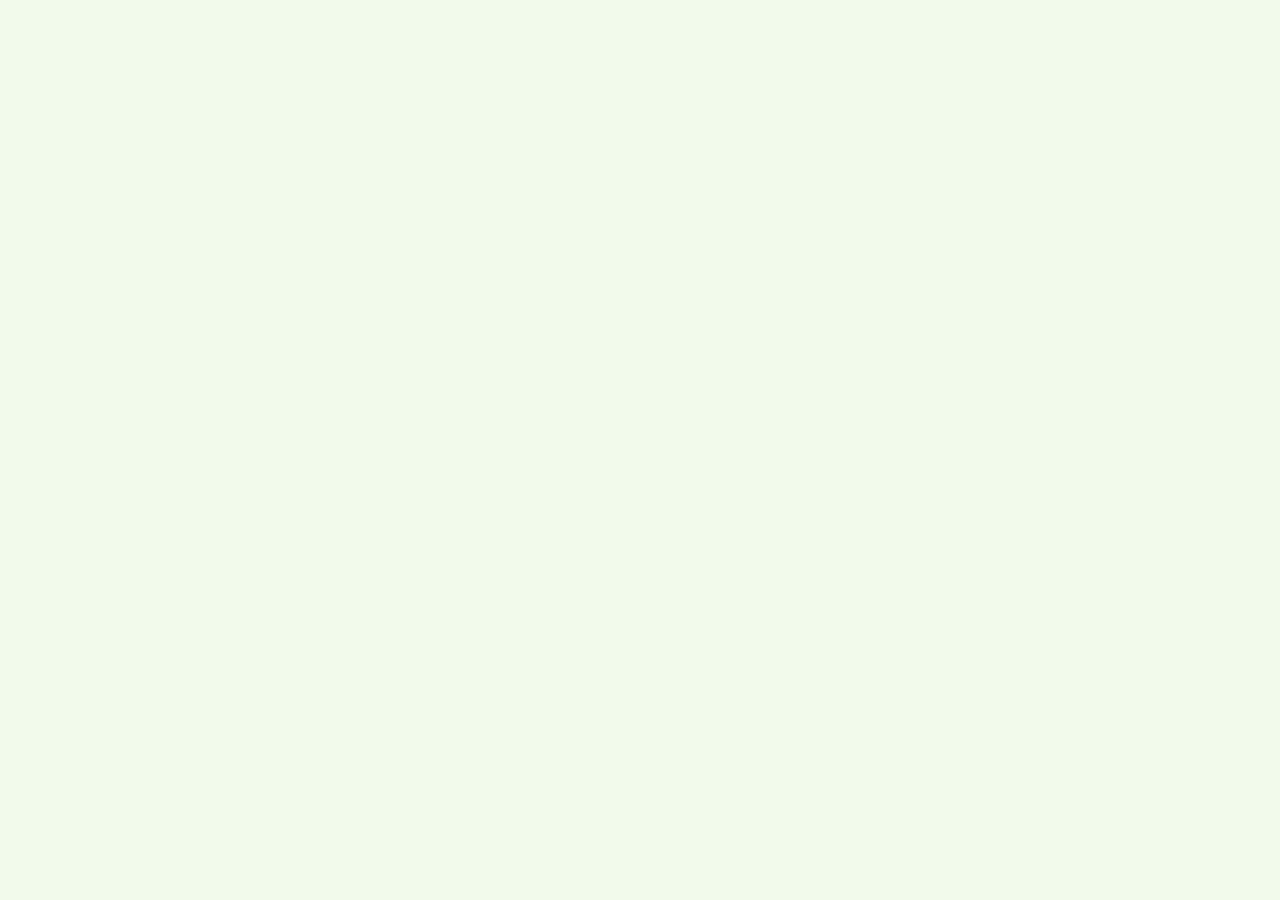
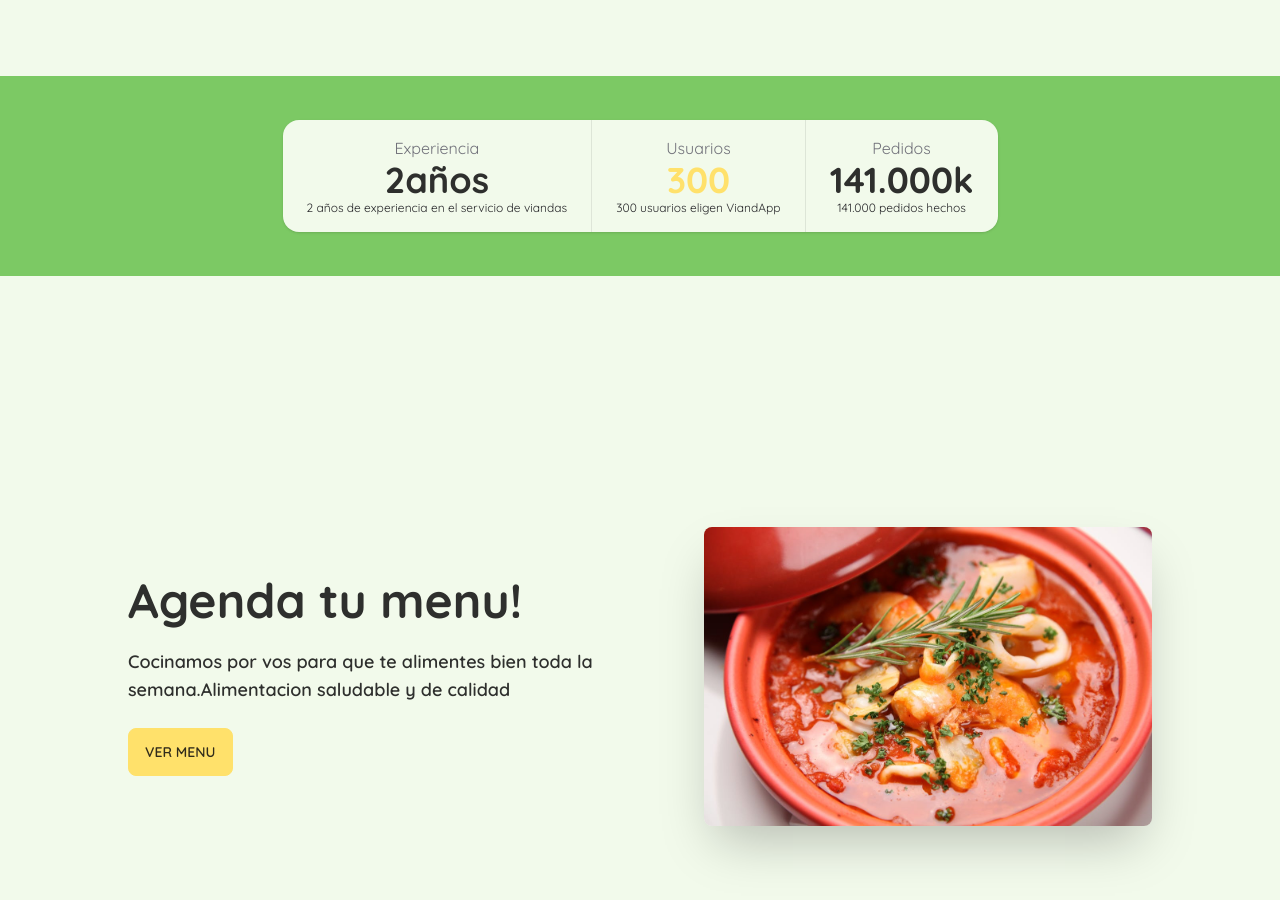
Before and after one commit to ProyectoFinal-Henry/Vianda-app, a Next.js app: page / in a window 1280 px wide. Shown: the part 1360-2260 px from the top of the page. Before the commit the page ends 1276 px from the top, so only its background shows below. Built offline with nearby package versions, Linux system fonts and the light colour scheme.

Commit message:
Landing components changes

```diff
--- a/src/app/page.js
+++ b/src/app/page.js
@@ -3,6 +3,8 @@ import Image from "next/image";
 import Link from "next/link";
 import { useEffect, useState } from "react";
 import { HowWorks } from "@/components/LandingComponents/HowWorks";
+import InfoEmpresa from "@/components/LandingComponents/InfoEmpresa";
+import CallToAction from "@/components/LandingComponents/CallToAction";
 
 const data = [
   {
@@ -76,6 +78,8 @@ export default function LandingPage() {
         </div>
       </div>
       <HowWorks />
+      <InfoEmpresa />
+      <CallToAction />
     </>
   );
 }
--- /dev/null
+++ b/src/components/LandingComponents/CallToAction.jsx
@@ -0,0 +1,28 @@
+import Link from "next/link";
+
+const CallToAction = () => {
+  return (
+    <>
+      <div className="hero min-h-screen bg-base">
+        <div className="hero-content flex-col lg:flex-row-reverse">
+          <img
+            src="/pexels-photo-1618913.jpeg"
+            className="max-w-md rounded-lg shadow-2xl"
+          />
+          <div>
+            <h1 className="text-5xl font-bold">Agenda tu menu!</h1>
+            <p className="py-6 font-semibold text-lg w-[35rem]">
+              Cocinamos por vos para que te alimentes bien toda la
+              semana.Alimentacion saludable y de calidad
+            </p>
+            <Link href="/catalog/home">
+              <button className="btn btn-primary">Ver menu</button>
+            </Link>
+          </div>
+        </div>
+      </div>
+    </>
+  );
+};
+
+export default CallToAction;
--- a/src/components/LandingComponents/HowWorks.jsx
+++ b/src/components/LandingComponents/HowWorks.jsx
@@ -1,7 +1,7 @@
 import Image from "next/image";
 export const HowWorks = () => {
   return (
-    <section className="container mb-40  ">
+    <section className="container mx-auto mb-40  ">
       <div className="flex flex-col items-center">
         <h1 className="font-bold text-4xl mb-3">Como funciona</h1>
         <Image
--- /dev/null
+++ b/src/components/LandingComponents/InfoEmpresa.jsx
@@ -0,0 +1,39 @@
+const InfoEmpresa = () => {
+  return (
+    <>
+      <div
+        id="container-reconocimiento"
+        className="flex justify-center items-center bg-accent p-11 py-30"
+      >
+        <div className="stats shadow  ">
+          <div className="stat place-items-center">
+            <div className="stat-title  text-zinc-500">Experiencia</div>
+            <div className="stat-value">2años</div>
+            <div className="stat-desc text-zinc-800">
+              {" "}
+              2 años de experiencia en el servicio de viandas{" "}
+            </div>
+          </div>
+
+          <div className="stat place-items-center">
+            <div className="stat-title  text-zinc-500">Usuarios</div>
+            <div className="stat-value text-primary">300</div>
+            <div className="stat-desc   text-zinc-800">
+              300 usuarios eligen ViandApp
+            </div>
+          </div>
+
+          <div className="stat place-items-center">
+            <div className="stat-title  text-zinc-500">Pedidos</div>
+            <div className="stat-value">141.000k</div>
+            <div className="stat-desc  text-zinc-800">
+              141.000 pedidos hechos
+            </div>
+          </div>
+        </div>
+      </div>
+    </>
+  );
+};
+
+export default InfoEmpresa;
```
